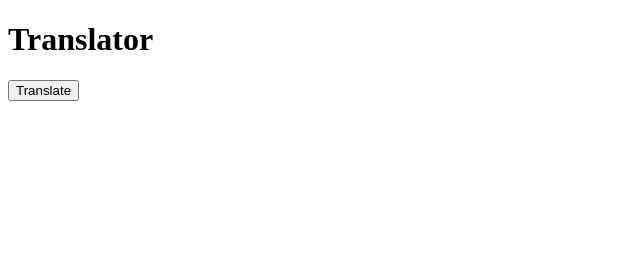
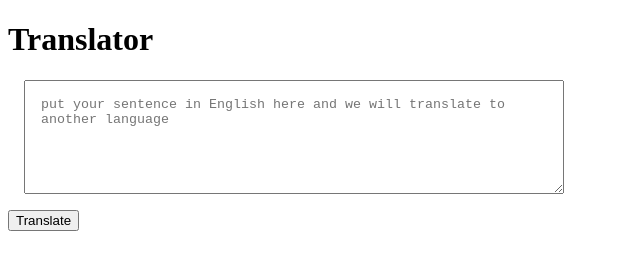
Before and after one commit to Sib-git/neogcamp-translator, a plain HTML site: page index.html in a window 1280 px wide. Shown: the whole page, without its empty margins (0-640 px from the left). Drawn offline with Linux system fonts and the light colour scheme.

Commit message:
adding textarea

```diff
--- a/index.html
+++ b/index.html
@@ -6,14 +6,23 @@
     <meta name="viewport" content="width=device-width, initial-scale=1.0">
     <title>Document</title>
 
-    <!-- <script>
-        console.log("Hi console")
-    </script> -->
+    <style>
+        textarea{
+            width: 40%;
+            height: 10vh;
+            display: block;
+            margin: 1rem;
+            padding: 1rem;
+        }
+    </style>
 
 </head>
 <body>
     <h1>Translator</h1>
+
+    <textarea placeholder="put your sentence in English here and we will translate to another language"></textarea>
     <button id="btn-translate">Translate</button>
     <script src="app.js" type="text/javascript"></script>
+
 </body>
 </html>
```
